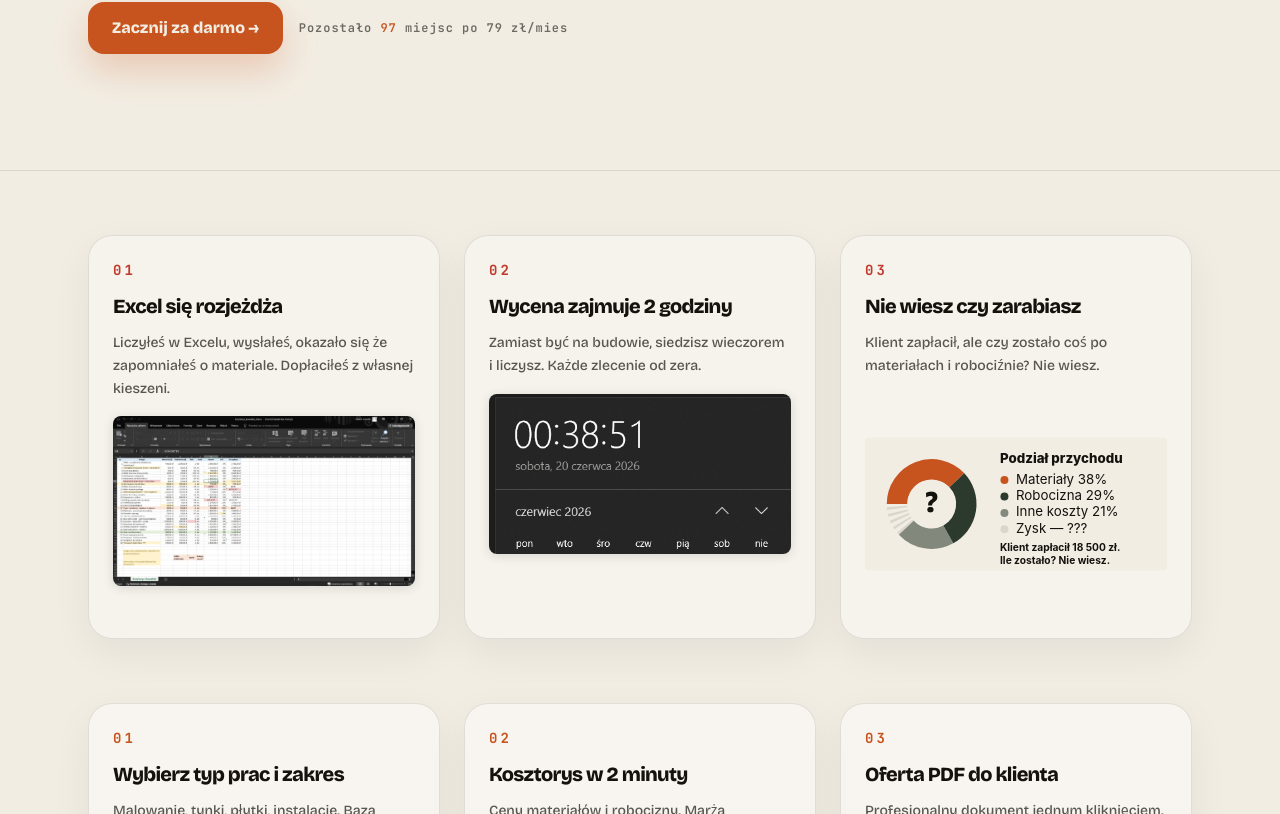
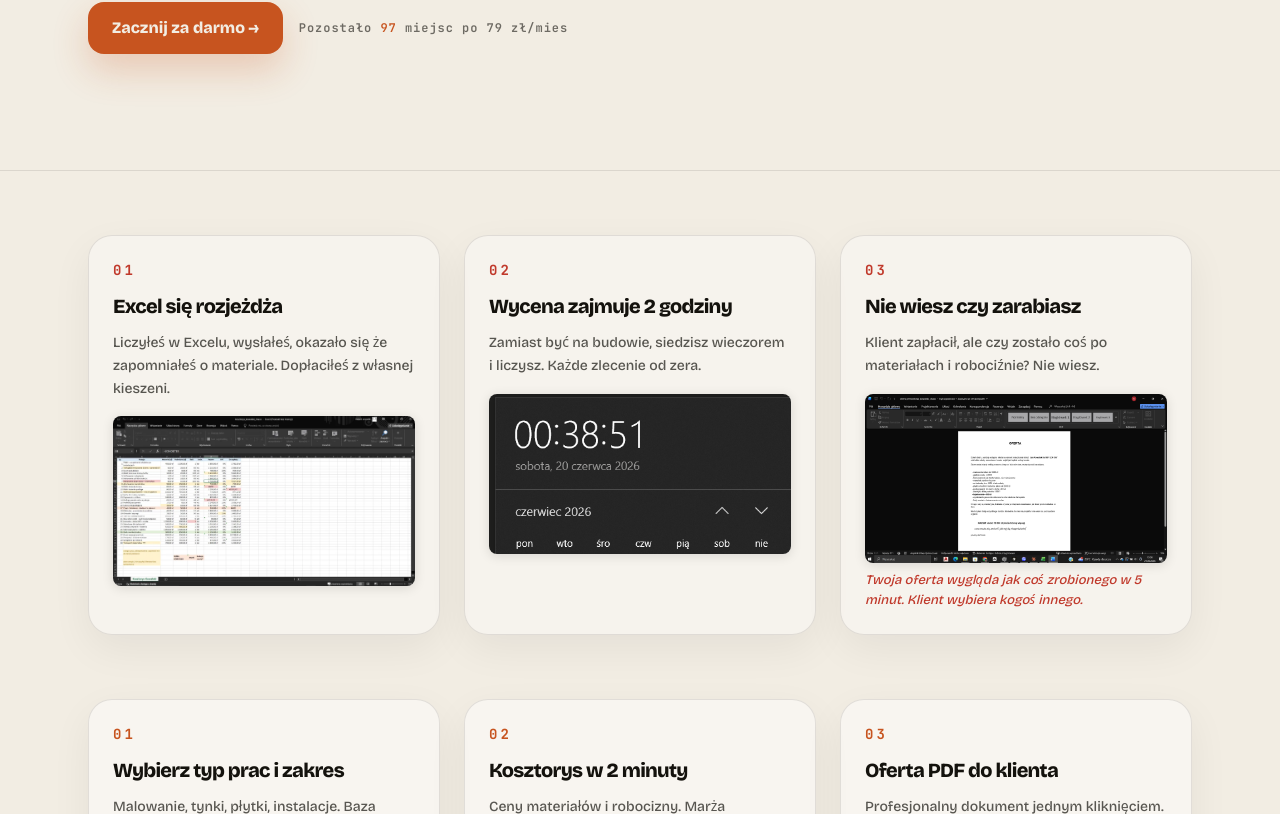
Before and after one commit to Carlosantos-bot/builder-landing, a React (Vite) app: page / in a window 1280 px wide. Shown: the part 376-1190 px from the top of the page. Built offline with nearby package versions, Linux system fonts and the light colour scheme; no server answers.

Commit message:
replace profit pain chart with image

```diff
--- a/src/components/Pain.tsx
+++ b/src/components/Pain.tsx
@@ -2,53 +2,6 @@ type PainCard = {
   k: '01' | '02' | '03'
   title: string
   body: string
-}
-
-function ProfitUnknownChart() {
-  return (
-    <svg
-      viewBox="0 0 680 300"
-      className="mt-4 block min-h-[220px] w-full"
-      role="img"
-      aria-label="Podział przychodu: materiały 38%, robocizna 29%, inne koszty 21%, zysk nieznany"
-    >
-      <rect width="680" height="300" rx="8" fill="#F2EDE3" />
-      <g fill="none" strokeWidth="46" transform="rotate(-90 150 150)">
-        <path d="M 150 72 A 78 78 0 0 1 203.4 206.9" stroke="#C7541F" />
-        <path d="M 203.4 206.9 A 78 78 0 0 1 81.6 187.6" stroke="#2C3A2E" />
-        <path d="M 81.6 187.6 A 78 78 0 0 1 96.6 93.1" stroke="#2C3A2E" opacity="0.56" />
-        <path
-          d="M 96.6 93.1 A 78 78 0 0 1 150 72"
-          stroke="#2C3A2E"
-          strokeDasharray="5 7"
-          opacity="0.12"
-        />
-      </g>
-      <circle cx="150" cy="150" r="54" fill="#F2EDE3" />
-      <text x="150" y="169" textAnchor="middle" fill="#14120D" fontSize="68" fontWeight="800">
-        ?
-      </text>
-      <g fontFamily="Inter, system-ui, sans-serif" fill="#14120D">
-        <text x="304" y="58" fontSize="30" fontWeight="800">
-          Podział przychodu
-        </text>
-        <g fontSize="30">
-          <circle cx="314" cy="96" r="9" fill="#C7541F" />
-          <text x="340" y="104">Materiały 38%</text>
-          <circle cx="314" cy="133" r="9" fill="#2C3A2E" />
-          <text x="340" y="141">Robocizna 29%</text>
-          <circle cx="314" cy="170" r="9" fill="#2C3A2E" opacity="0.56" />
-          <text x="340" y="178">Inne koszty 21%</text>
-          <circle cx="314" cy="207" r="9" fill="#2C3A2E" opacity="0.12" />
-          <text x="340" y="215">Zysk — ???</text>
-        </g>
-        <text x="304" y="256" fontSize="23" fontWeight="700">
-          <tspan x="304" dy="0">Klient zapłacił 18 500 zł.</tspan>
-          <tspan x="304" dy="28">Ile zostało? Nie wiesz.</tspan>
-        </text>
-      </g>
-    </svg>
-  )
 }
 
 function PainVisual({ id }: { id: PainCard['k'] }) {
@@ -74,7 +27,19 @@ function PainVisual({ id }: { id: PainCard['k'] }) {
     )
   }
 
-  return <ProfitUnknownChart />
+  return (
+    <>
+      <img
+        src="/screenshots/word-chaos.png"
+        alt=""
+        className="mt-4 block w-full rounded-lg shadow-[0_2px_12px_rgba(0,0,0,0.12)]"
+        loading="lazy"
+      />
+      <p className="mt-2 text-[13px] italic text-[#C0392B]">
+        Twoja oferta wygląda jak coś zrobionego w 5 minut. Klient wybiera kogoś innego.
+      </p>
+    </>
+  )
 }
 
 const PAINS: readonly PainCard[] = [
```
Also changed, not shown: public/screenshots/word-chaos.png (added).
